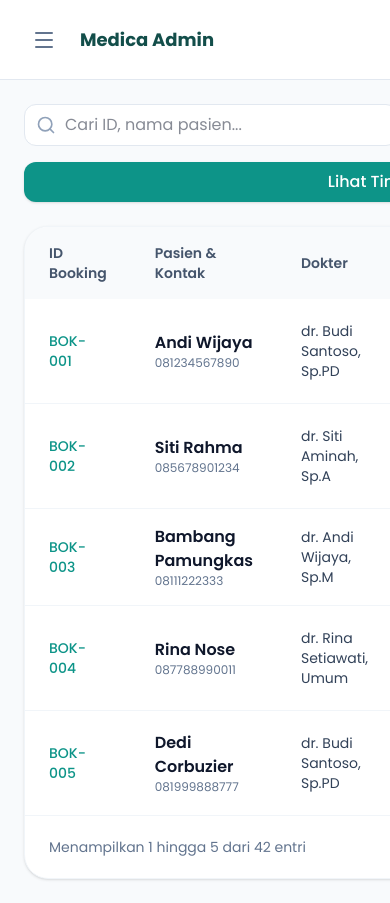
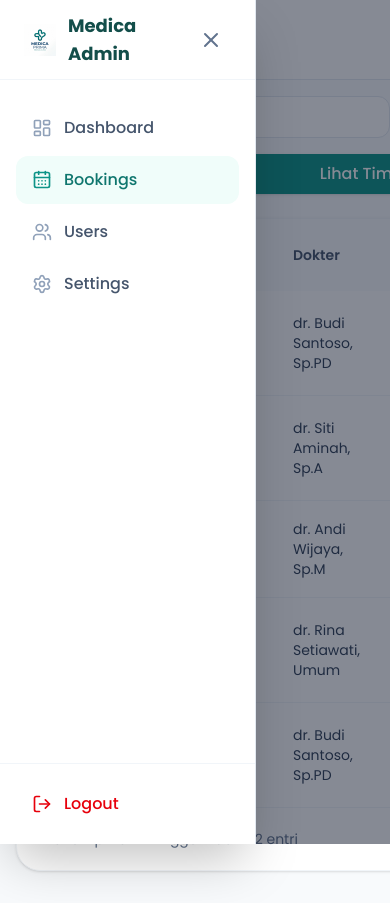
Before and after one commit to dotxbt/bookingklinik, a Next.js app: page /admin/bookings in a window 390 px wide. Both pictures are taken after a click on the button 44 px from the left and 39 px from the top of the page. Shown: the top 903 px of the page. Built offline with nearby package versions, Linux system fonts and the light colour scheme.

Commit message:
fix: make admin mobile sidebar visible and clickable

```diff
--- a/app/admin/layout.tsx
+++ b/app/admin/layout.tsx
@@ -3,17 +3,20 @@
 import Link from "next/link";
 import { usePathname } from "next/navigation";
 import Image from "next/image";
+import { useState } from "react";
 import {
   LayoutDashboard,
   CalendarDays,
   Users,
   Settings,
   LogOut,
-  Menu
+  Menu,
+  X
 } from "lucide-react";
 
 export default function AdminLayout({ children }: { children: React.ReactNode }) {
   const pathname = usePathname();
+  const [isMobileMenuOpen, setIsMobileMenuOpen] = useState(false);
 
   const navItems = [
     { name: "Dashboard", href: "/admin/dashboard", icon: LayoutDashboard },
@@ -22,15 +25,20 @@ export default function AdminLayout({ children }: { children: React.ReactNode })
     { name: "Settings", href: "/admin/settings", icon: Settings },
   ];
 
-  return (
-    <div className="min-h-screen bg-slate-50 flex">
-      {/* Sidebar */}
-      <aside className="w-64 bg-white border-r border-slate-200 hidden md:flex flex-col fixed h-full z-10">
-        <div className="h-20 flex items-center px-6 border-b border-slate-100">
-          <Link href="/" className="flex items-center gap-3">
+  const closeMobileMenu = () => setIsMobileMenuOpen(false);
+
+  // Sidebar content extracted for reuse
+  const SidebarContent = () => (
+    <>
+      <div className="h-20 flex justify-between items-center px-6 border-b border-slate-100">
+        <Link href="/" className="flex items-center gap-3" onClick={closeMobileMenu}>
           <Image src="/logo.png" alt="Logo" width={32} height={32} />
           <span className="font-bold text-lg text-primary-900">Medica Admin</span>
         </Link>
+        {/* Close button for mobile */}
+        <button className="md:hidden p-2 text-slate-500 hover:bg-slate-100 rounded-lg" onClick={closeMobileMenu}>
+          <X size={24} />
+        </button>
       </div>
 
       <div className="flex-1 overflow-y-auto py-6 px-4">
@@ -42,6 +50,7 @@ export default function AdminLayout({ children }: { children: React.ReactNode })
               <Link
                 key={item.name}
                 href={item.href}
+                onClick={closeMobileMenu}
                 className={`flex items-center gap-3 px-4 py-3 rounded-xl font-medium transition-all ${
                   isActive
                     ? "bg-primary-50 text-primary-700"
@@ -65,14 +74,37 @@ export default function AdminLayout({ children }: { children: React.ReactNode })
           Logout
         </Link>
       </div>
+    </>
+  );
+
+  return (
+    <div className="min-h-screen bg-slate-50 flex">
+      {/* Desktop Sidebar */}
+      <aside className="w-64 bg-white border-r border-slate-200 hidden md:flex flex-col fixed h-full z-10">
+        <SidebarContent />
       </aside>
 
+      {/* Mobile Sidebar Overlay */}
+      {isMobileMenuOpen && (
+        <div className="fixed inset-0 bg-slate-900/50 z-40 md:hidden" onClick={closeMobileMenu}>
+          <aside
+            className="w-64 bg-white border-r border-slate-200 flex flex-col h-full absolute left-0 top-0 shadow-2xl"
+            onClick={(e) => e.stopPropagation()} // Prevent clicking inside from closing it
+          >
+            <SidebarContent />
+          </aside>
+        </div>
+      )}
+
       {/* Main Content */}
-      <main className="flex-1 md:ml-64 flex flex-col min-h-screen">
+      <main className="flex-1 md:ml-64 flex flex-col min-h-screen relative">
         {/* Topbar */}
         <header className="h-20 bg-white border-b border-slate-200 flex items-center justify-between px-6 sticky top-0 z-20">
           <div className="flex items-center gap-4 md:hidden">
-            <button className="p-2 text-slate-500 hover:bg-slate-100 rounded-lg">
+            <button
+              className="p-2 text-slate-500 hover:bg-slate-100 rounded-lg"
+              onClick={() => setIsMobileMenuOpen(true)}
+            >
               <Menu size={24} />
             </button>
             <span className="font-bold text-lg text-primary-900">Medica Admin</span>
@@ -92,7 +124,7 @@ export default function AdminLayout({ children }: { children: React.ReactNode })
         </header>
 
         {/* Page Content */}
-        <div className="p-6 md:p-8 flex-1">
+        <div className="p-4 sm:p-6 md:p-8 flex-1">
           {children}
         </div>
       </main>
```
Lines whose indentation alone changed are shown as unchanged.
